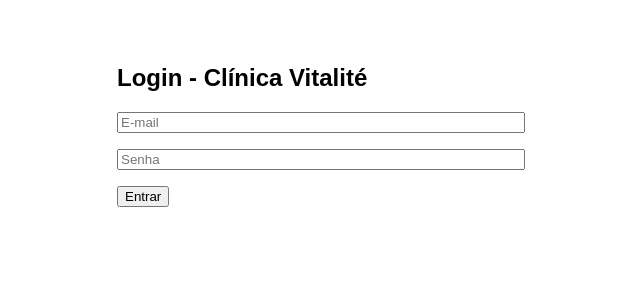
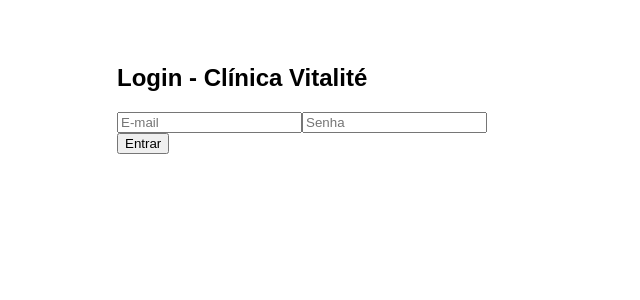
Before and after one commit to LUCAS-2204/clinica-vitalite-novo, a React (Vite) app: page /login in a window 1280 px wide. Shown: the top 300 px of the page, without its empty margins (323-963 px from the left). Built offline with nearby package versions, Linux system fonts and the light colour scheme; no server answers.

Commit message:
Update Login.jsx

```diff
--- a/src/pages/Login.jsx
+++ b/src/pages/Login.jsx
@@ -22,20 +22,8 @@ export default function Login() {
   return (
     <div style={{ maxWidth: "400px", margin: "4rem auto", fontFamily: "Arial" }}>
       <h2>Login - Clínica Vitalité</h2>
-      <input
-        type="email"
-        placeholder="E-mail"
-        value={email}
-        onChange={(e) => setEmail(e.target.value)}
-        style={{ display: "block", marginBottom: "1rem", width: "100%" }}
-      />
-      <input
-        type="password"
-        placeholder="Senha"
-        value={senha}
-        onChange={(e) => setSenha(e.target.value)}
-        style={{ display: "block", marginBottom: "1rem", width: "100%" }}
-      />
+      <input type="email" placeholder="E-mail" value={email} onChange={(e) => setEmail(e.target.value)} />
+      <input type="password" placeholder="Senha" value={senha} onChange={(e) => setSenha(e.target.value)} />
       <button onClick={login}>Entrar</button>
     </div>
   );
```
